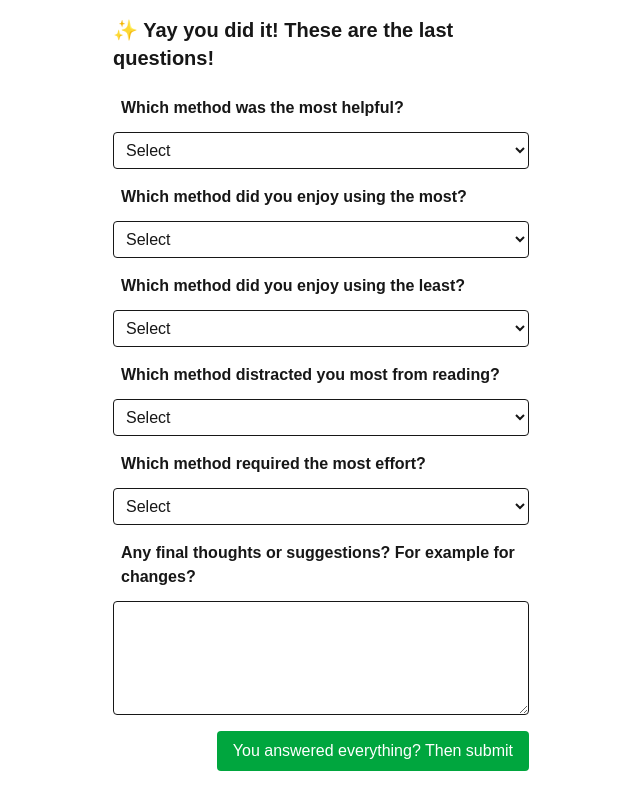
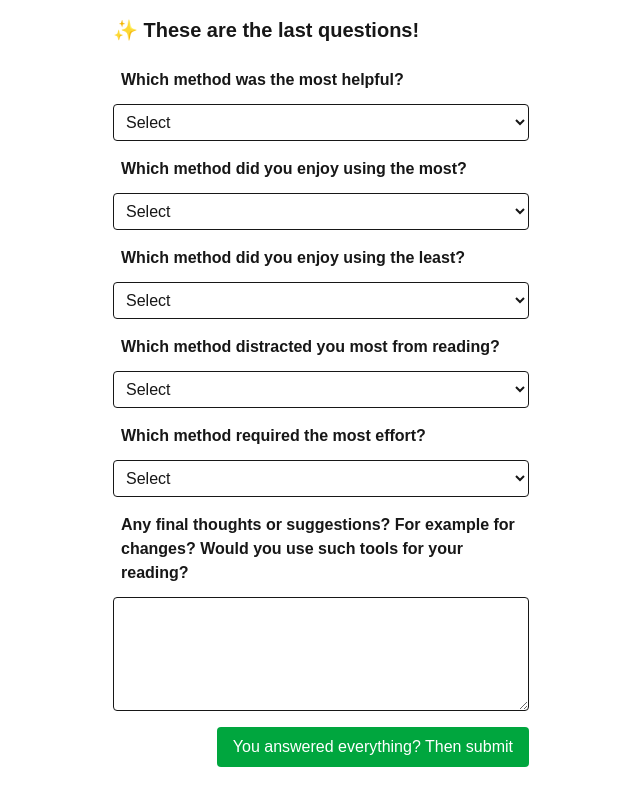
Before and after one commit to annappnkl/digital-reading, a Next.js app: page /postsurvey in a window 1280 px wide. Both pictures are taken after a click on the button "Continue". Shown: the whole page, without its empty margins (319-959 px from the left). Built offline with nearby package versions, Linux system fonts and the light colour scheme.

Commit message:
corrected a typo

```diff
--- a/pages/postsurvey.tsx
+++ b/pages/postsurvey.tsx
@@ -59,7 +59,7 @@ export default function PostSurvey() {
 
       {step === 2 && (
         <>
-          <h1 className="text-xl font-bold mb-4">✨ Yay you did it! These are the last questions!</h1>
+          <h1 className="text-xl font-bold mb-4">✨ These are the last questions!</h1>
 
           <label className="block mt-4 p-2 mb-1 font-semibold">Which method was the most helpful?</label>
           <select name="ranking_helpful" value={formData.ranking_helpful} onChange={handleChange} className="block mb-2 p-2 border rounded w-full">
@@ -101,7 +101,7 @@ export default function PostSurvey() {
             ))}
           </select>
 
-          <label className="block p-2 mb-1 font-semibold">Any final thoughts or suggestions? For example for changes?</label>
+          <label className="block p-2 mb-1 font-semibold">Any final thoughts or suggestions? For example for changes? Would you use such tools for your reading?</label>
           <textarea name="notes" value={formData.notes} onChange={handleChange} className="block mb-4 p-2 border rounded w-full" rows={4}></textarea>
 
           <div className="flex justify-end">
```
